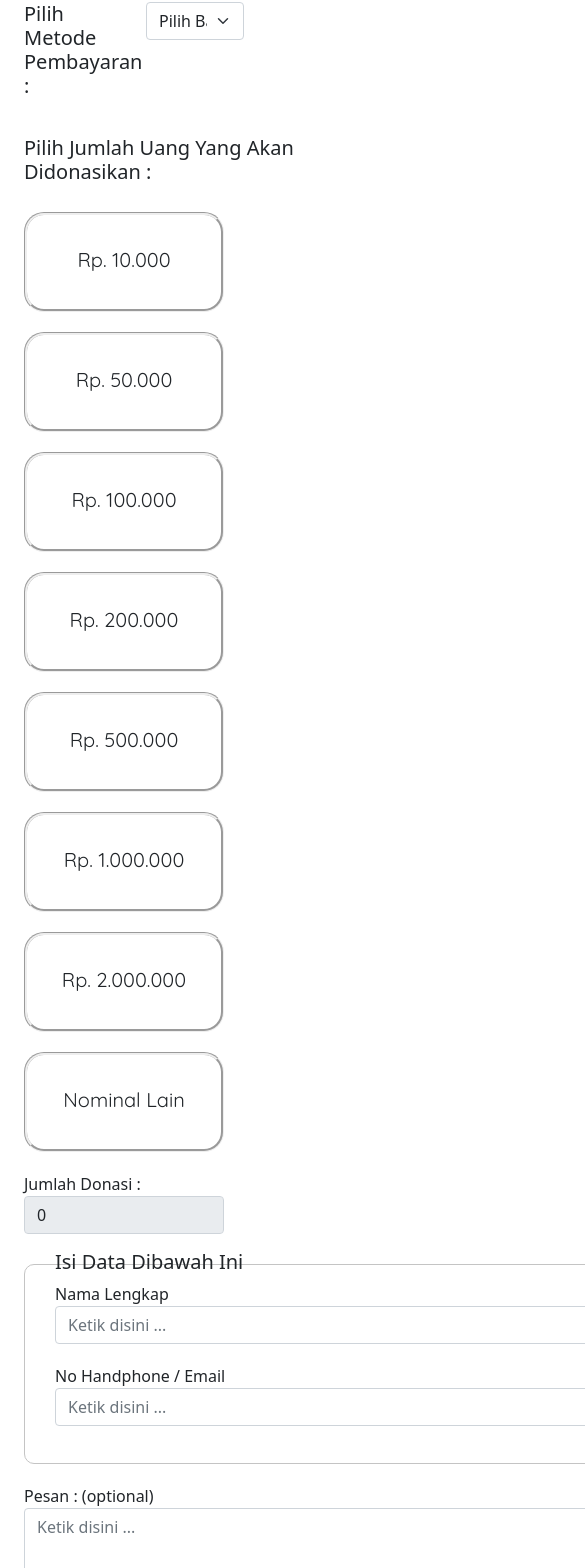
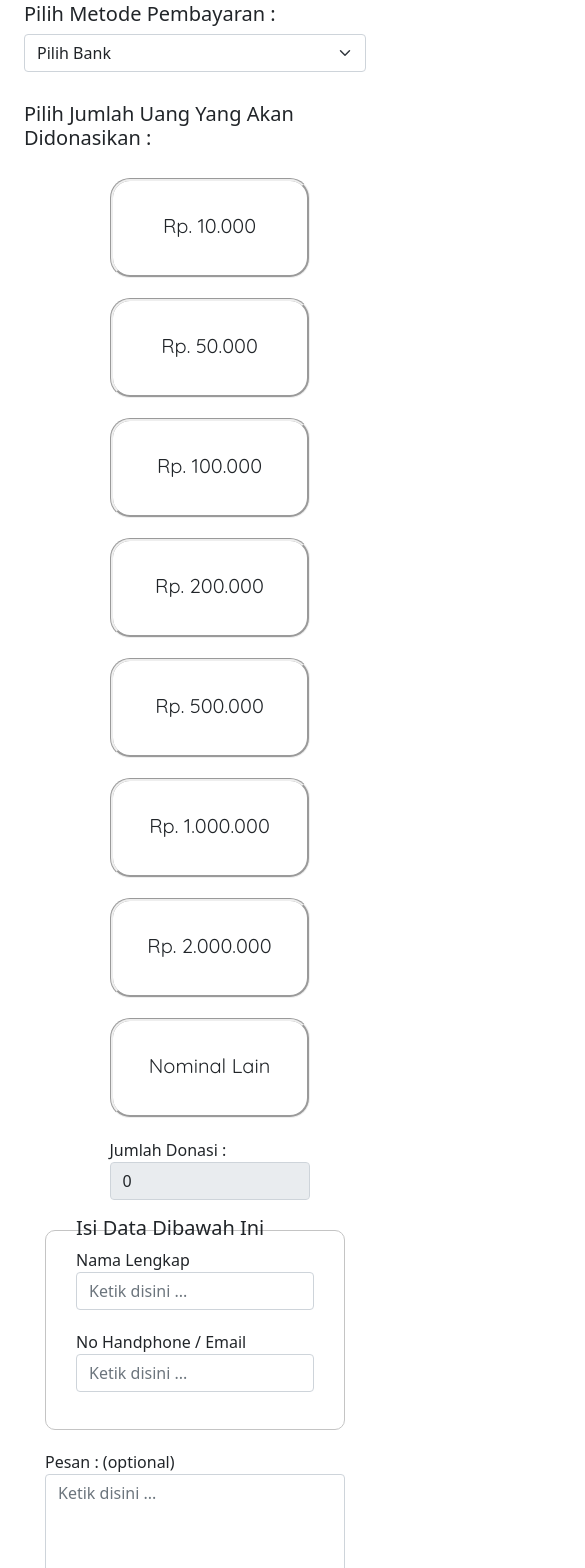
Before and after one commit to alvine998/ikhlasbantu, a Next.js app: page /donasi/pembayaran in a window 390 px wide. Shown: the part 179-1747 px from the top of the page, 585 px wide, since content can reach past the window. Built offline with nearby package versions, Linux system fonts and the light colour scheme; no server answers.

Commit message:
transaksi 1

```diff
--- a/components/Navbar/index.js
+++ b/components/Navbar/index.js
@@ -56,7 +56,7 @@ function Navbar(props) {
                                 <a style={{ color: 'white' }} className={'nav-link ' + (props.tentang ? 'active' : '')} href="/tentang-kami">Tentang Kami</a>
                             </li>
                             <li class="nav-item">
-                                <a style={{ color: 'white' }} className={'nav-link ' + (props.hubungi ? 'active' : '')} href="hubungi-kami">Hubungi Kami</a>
+                                <a style={{ color: 'white' }} className={'nav-link ' + (props.hubungi ? 'active' : '')} href="/hubungi-kami">Hubungi Kami</a>
                             </li>
                         </ul>
                         <form class="d-flex" style={{ paddingRight: 20 }}>
--- a/pages/donasi/pembayaran.js
+++ b/pages/donasi/pembayaran.js
@@ -5,6 +5,7 @@ import swal from 'sweetalert';
 import Footer from '../../components/Footer';
 import Navbar from '../../components/Navbar';
 import styles from '../../styles/Home.module.css'
+import useMediaQuery from '../../components/MediaQuery';
 
 Pembayaran.title = "Pembayaran"
 
@@ -43,13 +44,13 @@ function Pembayaran(props) {
 
     const onBayar = (total, bank) => {
         if (total < 10000) {
-            swal("Pembayaran minimal Rp 10.000", {icon:"warning"})
+            swal("Pembayaran minimal Rp 10.000", { icon: "warning" })
         } else if (nama == '') {
-            swal("Nama tidak boleh kosong!", {icon:"warning"})
+            swal("Nama tidak boleh kosong!", { icon: "warning" })
         } else if (noemail == '') {
-            swal("No Hp atau Email tidak boleh kosong!", {icon:"warning"})
+            swal("No Hp atau Email tidak boleh kosong!", { icon: "warning" })
         } else if (bank == '') {
-            swal("Bank tidak boleh kosong!", {icon:"warning"})
+            swal("Bank tidak boleh kosong!", { icon: "warning" })
         }
     }
 
@@ -62,6 +63,8 @@ function Pembayaran(props) {
         clickHarga();
         getDataUser();
     }, [])
+
+    const isBreakpoint = useMediaQuery(768)
 
     const getDataUser = () => {
         var key = localStorage.getItem('loginKey')
@@ -86,10 +89,10 @@ function Pembayaran(props) {
                     <h2 style={{ fontWeight: 'bold', marginTop: 10 }}>Pembayaran Donasi</h2>
                     <div className='container'>
                         <div className='row'>
-                            <div className='col-4'>
+                            <div className='col-md-4'>
                                 <h5>Pilih Metode Pembayaran : </h5>
                             </div>
-                            <div className='col-4'>
+                            <div className='col-md-4'>
                                 <select onChange={handlingBank.bind(this)} value={bank} className='form-select' aria-label='Default select example'>
                                     <option selected>Pilih Bank</option>
                                     {/* <option value={"BSI"}>Transfer Bank Syariah Indonesia (BSI)</option>
@@ -101,6 +104,9 @@ function Pembayaran(props) {
 
                         <div style={{ marginTop: 30 }}>
                             <h5>Pilih Jumlah Uang Yang Akan Didonasikan : </h5>
+                            {
+                                isBreakpoint ? (
+                                    <div className={styles.centering}>
                                         <div className='row'>
                                             <div className='col-md-3'>
                                                 <div onClick={() => { clickHarga('10000'), setNominal(false) }} className={styles.boxUangDonasi}>
@@ -157,8 +163,71 @@ function Pembayaran(props) {
                                             <label>Jumlah Donasi : </label>
                                             <input disabled={nominal == false ? true : false} onChange={nominal == true ? handlingHarga.bind(this) : {}} className='form-control' value={harga} placeholder='Masukkan nominal' />
                                         </div>
+                                    </div>
+                                ) : (
+                                    <div>
+                                        <div className='row'>
+                                            <div className='col-md-3'>
+                                                <div onClick={() => { clickHarga('10000'), setNominal(false) }} className={styles.boxUangDonasi}>
+                                                    <p style={{ textAlign: 'center', fontSize: 20 }}>Rp. 10.000</p>
+                                                </div>
+                                            </div>
 
-                            <div className={styles.boxDataDiri}>
+                                            <div className='col-md-3'>
+                                                <div onClick={() => { clickHarga('50000'), setNominal(false) }} className={styles.boxUangDonasi}>
+                                                    <p style={{ textAlign: 'center', fontSize: 20 }}>Rp. 50.000</p>
+                                                </div>
+                                            </div>
+
+                                            <div className='col-md-3'>
+                                                <div onClick={() => { clickHarga('100000'), setNominal(false) }} className={styles.boxUangDonasi}>
+                                                    <p style={{ textAlign: 'center', fontSize: 20 }}>Rp. 100.000</p>
+                                                </div>
+                                            </div>
+
+                                            <div className='col-md-3'>
+                                                <div onClick={() => { clickHarga('200000'), setNominal(false) }} className={styles.boxUangDonasi}>
+                                                    <p style={{ textAlign: 'center', fontSize: 20 }}>Rp. 200.000</p>
+                                                </div>
+                                            </div>
+                                        </div>
+
+                                        <div className='row'>
+                                            <div className='col-md-3'>
+                                                <div onClick={() => { clickHarga('500000'), setNominal(false) }} className={styles.boxUangDonasi}>
+                                                    <p style={{ textAlign: 'center', fontSize: 20 }}>Rp. 500.000</p>
+                                                </div>
+                                            </div>
+
+                                            <div className='col-md-3'>
+                                                <div onClick={() => { clickHarga('1000000'), setNominal(false) }} className={styles.boxUangDonasi}>
+                                                    <p style={{ textAlign: 'center', fontSize: 20 }}>Rp. 1.000.000</p>
+                                                </div>
+                                            </div>
+
+                                            <div className='col-md-3'>
+                                                <div onClick={() => { clickHarga('2000000'), setNominal(false) }} className={styles.boxUangDonasi}>
+                                                    <p style={{ textAlign: 'center', fontSize: 20 }}>Rp. 2.000.000</p>
+                                                </div>
+                                            </div>
+
+                                            <div className='col-md-3'>
+                                                <div onClick={() => { setNominal(true) }} className={styles.boxUangDonasi}>
+                                                    <p style={{ textAlign: 'center', fontSize: 20 }}>Nominal Lain</p>
+                                                </div>
+                                            </div>
+                                        </div>
+
+                                        <div className={styles.inputWidthDonasi}>
+                                            <label>Jumlah Donasi : </label>
+                                            <input disabled={nominal == false ? true : false} onChange={nominal == true ? handlingHarga.bind(this) : {}} className='form-control' value={harga} placeholder='Masukkan nominal' />
+                                        </div>
+                                    </div>
+                                )
+                            }
+
+
+                            <div className={isBreakpoint ? styles.boxDataDiri2 : styles.boxDataDiri}>
                                 <h5 className={styles.textUpper}>Isi Data Dibawah Ini</h5>
                                 <form >
                                     <div>
@@ -172,14 +241,14 @@ function Pembayaran(props) {
                                 </form>
                             </div>
 
-                            <div className={styles.widthInputPesan}>
+                            <div className={isBreakpoint ? styles.widthInputPesan2 : styles.widthInputPesan}>
                                 <label>Pesan : (optional)</label>
                                 <textarea onChange={handlingPesan.bind(this)} value={pesan} className='form-control' rows={4} placeholder='Ketik disini ...' />
                             </div>
 
-                            <div style={{ paddingTop: 20 }}>
-                                <Link href={harga >= 10000 && nama !== '' && noemail !== '' && bank !== '' ? "/donasi/konfirmasi-pembayaran" : "?Wrong-Input"}>
-                                    <button onClick={() => { onBayar(harga, bank), sendData(nama, noemail, harga, bank, pesan) }} className={'btn btn-outline-success ' + styles.widthInputPesan}>Bayar Sekarang</button>
+                            <div style={{ paddingTop: 20 }} >
+                                <Link href={harga >= 10000 && nama !== '' && noemail !== '' && bank == 'Muamalat' ? "/donasi/konfirmasi-pembayaran" : "?Wrong-Input"}>
+                                    <button onClick={() => { onBayar(harga, bank), sendData(nama, noemail, harga, bank, pesan) }} className={'btn btn-outline-success ' + (isBreakpoint ? 'w-100' : styles.widthInputPesan)}>Bayar Sekarang</button>
                                 </Link>
                             </div>
                         </div>
--- a/styles/Home.module.css
+++ b/styles/Home.module.css
@@ -368,12 +368,31 @@
   margin-bottom: 20px;
 }
 
+.boxDataDiri2{
+  border: 1px solid #C4C4C4;
+  box-sizing: border-box;
+  border-radius: 10px;
+  width: 300px;
+  height: 200px;
+  margin-top: 30px;
+  padding: 30px;
+  margin-bottom: 20px;
+  margin-right: auto;
+  margin-left: auto;
+}
+
 .textUpper{
   margin-top: -45px;
 }
 
 .widthInputPesan{
   width: 600px;
+}
+
+.widthInputPesan2{
+  width: 300px;
+  margin-right: auto;
+  margin-left: auto;
 }
 
 /* Konfirmasi Pembayaran */
```
Also changed, not shown: pages/donasi/konfirmasi-pembayaran.js (+97 -5 lines), pages/donasimu/index.js (+26 -8 lines). Lines whose indentation alone changed are shown as unchanged.
